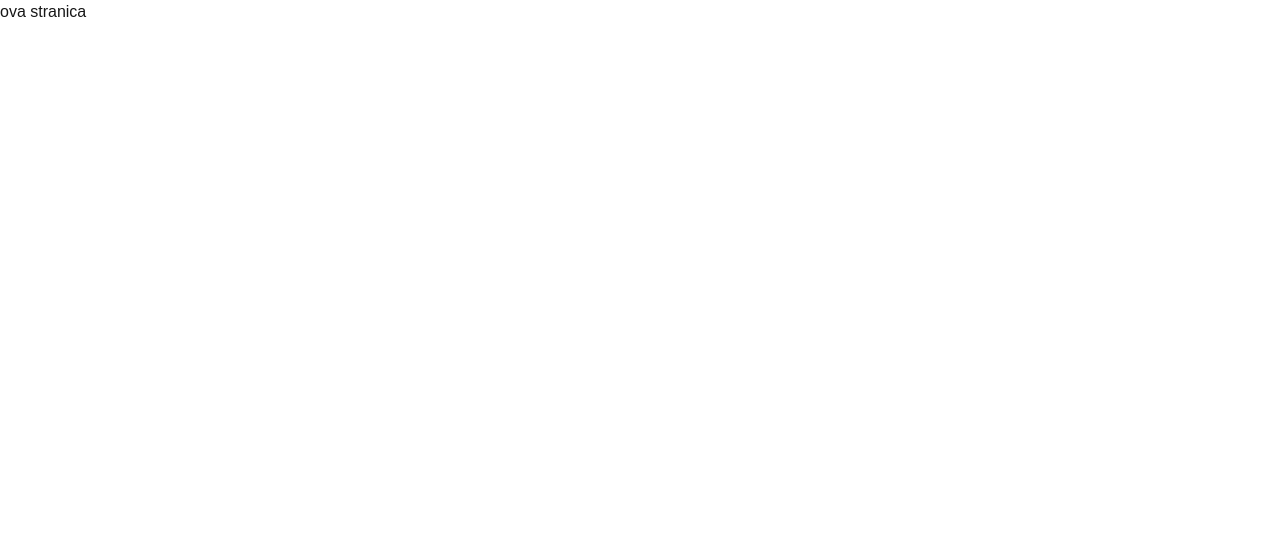
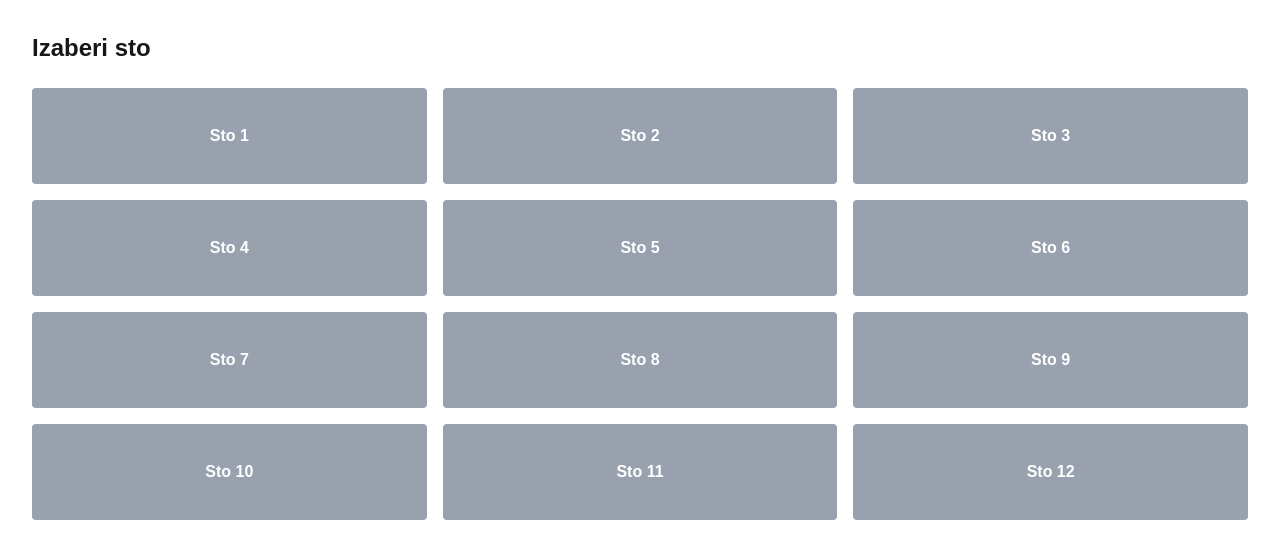
Before and after one commit to MarkoTintor23/waiter-app, a Next.js app: page /tables in a window 1280 px wide. Shown: the top 558 px of the page. Built offline with nearby package versions, Linux system fonts and the light colour scheme.

Commit message:
added tables page

```diff
--- a/app/tables/page.tsx
+++ b/app/tables/page.tsx
@@ -1,7 +1,66 @@
-export default function Tables() {
+"use client";
+
+import { useState, useEffect } from "react";
+import { useRouter } from "next/navigation";
+
+export default function TablesPage() {
+  const router = useRouter();
+
+  const [tables, setTables] = useState(
+    Array.from({ length: 12 }, (_, i) => ({
+      id: i + 1,
+      status: "prazno",
+    }))
+  );
+
+  useEffect(() => {
+    const saved = localStorage.getItem("tablesState");
+    if (saved) setTables(JSON.parse(saved));
+  }, []);
+
+  const handleTableClick = (table) => {
+    const newTables = [...tables];
+    if (table.status === "prazno") {
+      newTables[table.id - 1].status = "otvoreno";
+    } else if (table.status === "otvoreno") {
+    } else if (table.status === "placeno") {
+      newTables[table.id - 1].status = "prazno";
+    }
+
+    setTables(newTables);
+    localStorage.setItem("tablesState", JSON.stringify(newTables));
+
+    router.push(`/order/${table.id}`);
+  };
+
+  const getColor = (status) => {
+    switch (status) {
+      case "prazno":
+        return "bg-gray-400";
+      case "otvoreno":
+        return "bg-orange-400";
+      case "placeno":
+        return "bg-green-400";
+    }
+  };
+
   return (
-    <>
-      <p>ova stranica</p>
-    </>
+    <main className="p-8">
+      <h1 className="text-2xl font-bold mb-6">Izaberi sto</h1>
+
+      <div className="grid grid-cols-3 gap-4">
+        {tables.map((table) => (
+          <div
+            key={table.id}
+            onClick={() => handleTableClick(table)}
+            className={`${getColor(
+              table.status
+            )} h-24 flex items-center justify-center cursor-pointer text-white font-bold rounded`}
+          >
+            Sto {table.id}
+          </div>
+        ))}
+      </div>
+    </main>
   );
 }
```
